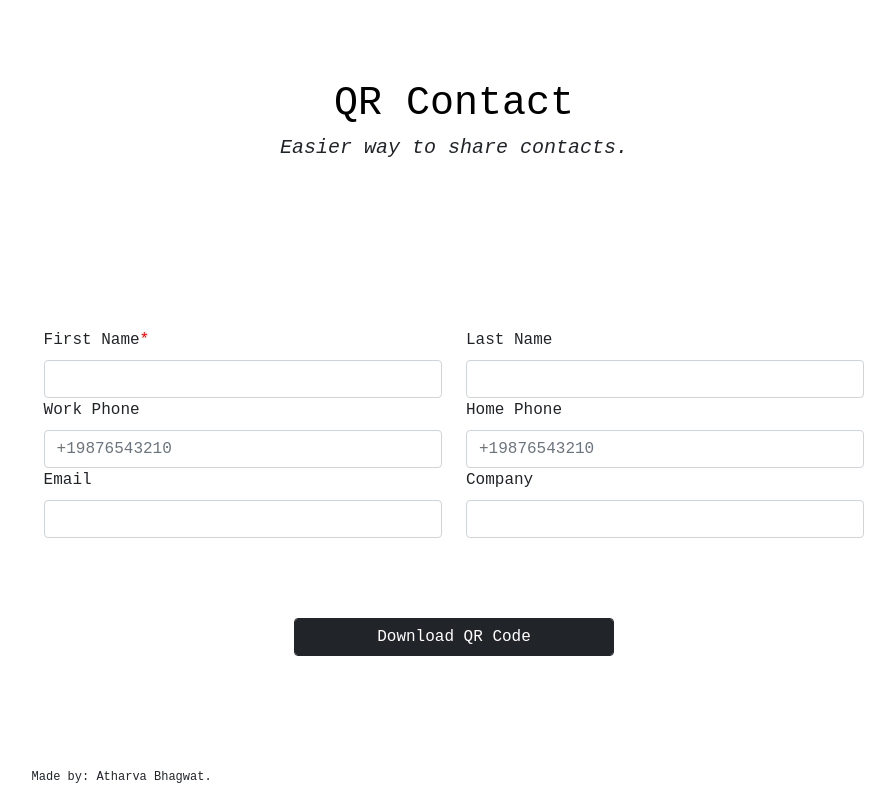
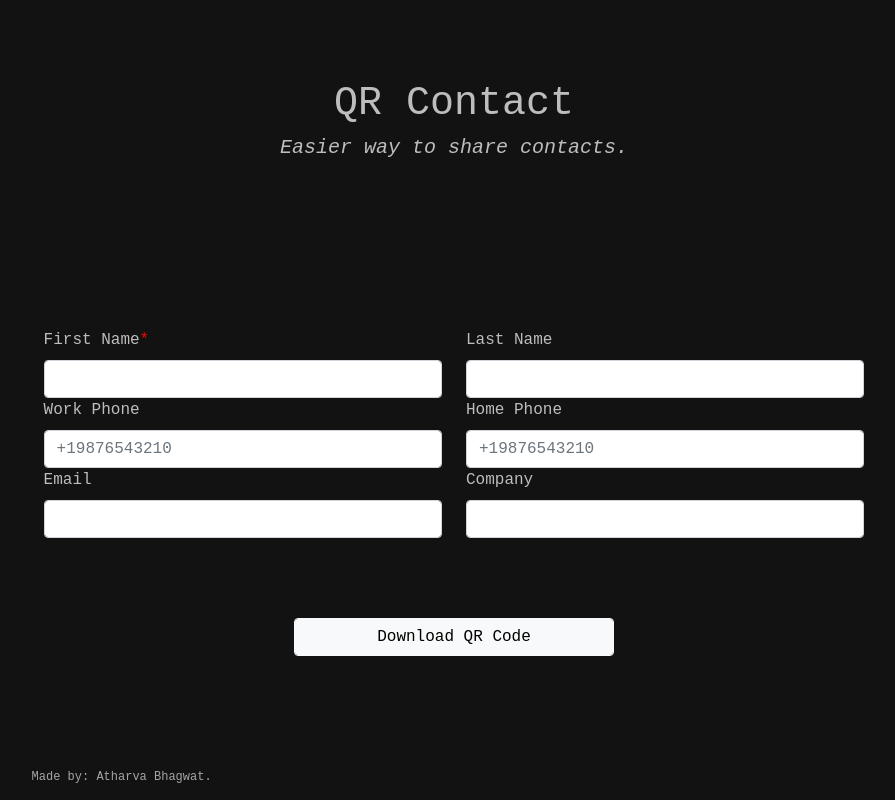
Before and after one commit to atharva-bhagwat/qrcontact, a Flask app: page / in a window 1280 px wide. Shown: the whole page, without its empty margins (186-1081 px from the left). Run offline with Flask 2, Linux system fonts and the light colour scheme.

Commit message:
Bravo six going dark

```diff
--- a/static/css/style.css
+++ b/static/css/style.css
@@ -1,3 +1,9 @@
+:root {
+    --bg: #121212;
+    --fg: #bdbdbd;
+    --credit: #a5a5a5;
+}
+
 header {
     max-width: 66vw;
     max-height: 40vh;
@@ -5,6 +11,7 @@ header {
     text-align: center;
     padding-top: 10vh;
     padding-bottom: 20vh;
+    color: var(--fg);
 }
 
 footer {
@@ -12,6 +19,7 @@ footer {
     height: 5vh;
     font-size: 12px;
     padding-top: 12vh;
+    color: var(--credit);
 }
 
 body {
@@ -20,15 +28,17 @@ body {
     margin: auto;
     justify-content: center;
     font-family:'Courier New', monospace;
+    color: var(--fg);
+    background-color: var(--bg);
 }
 
 a {
     text-decoration: none;
-    color: #000;
+    color: var(--fg);
 }
 
 a:hover{
-    color: #000;
+    color: var(--fg);
 }
 
 .form-group {
@@ -40,7 +50,6 @@ a:hover{
 .form-group:focus {
     color: #212529;
     background-color: #fff;
-    border-color: #86b7fe;
     outline: 0;
     box-shadow: 0 0 0 0.25rem rgb(13 110 253 / 25%);
 }
--- a/templates/index.html
+++ b/templates/index.html
@@ -57,7 +57,7 @@
                     </div>
                 </div>
                 <div  class="submit-button">
-                    <input type="submit" class="form-control btn btn-dark" name="submit" id="submit" value="Download QR Code">
+                    <input type="submit" class="form-control btn btn-light" name="submit" id="submit" value="Download QR Code">
                 </div>
             </div>
         </form>
```
